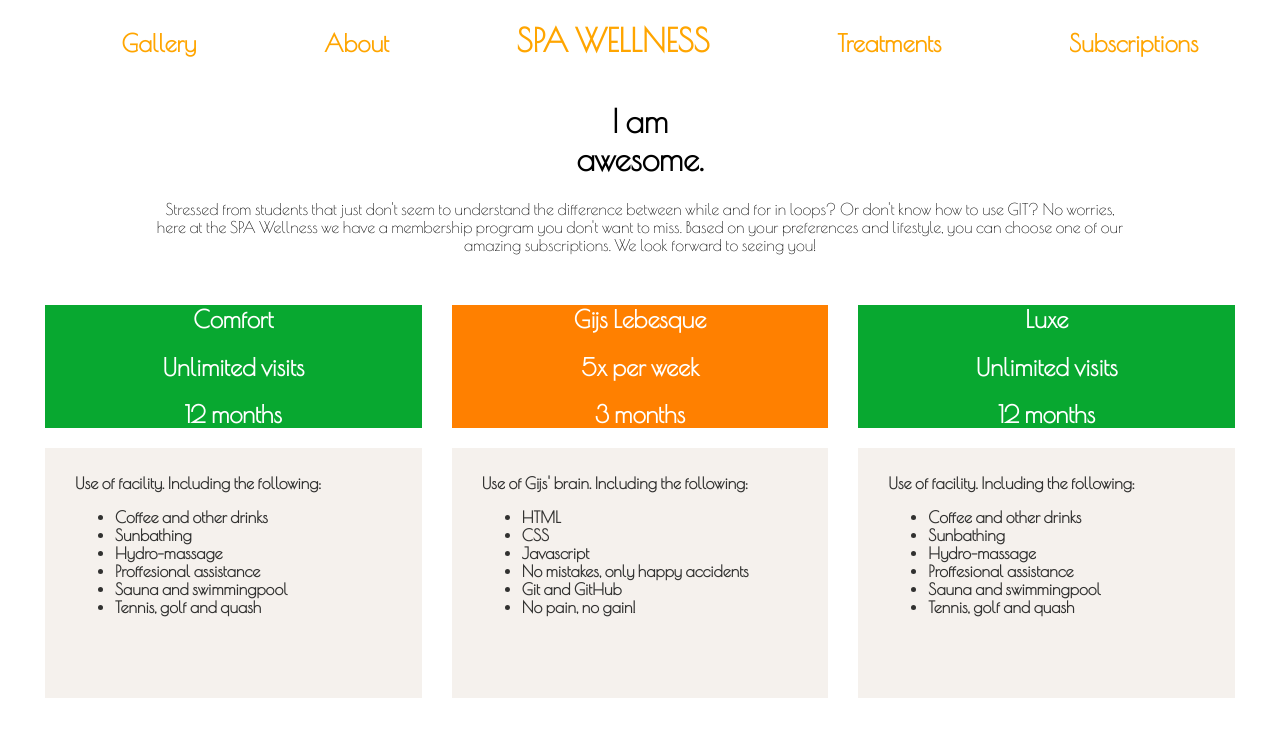
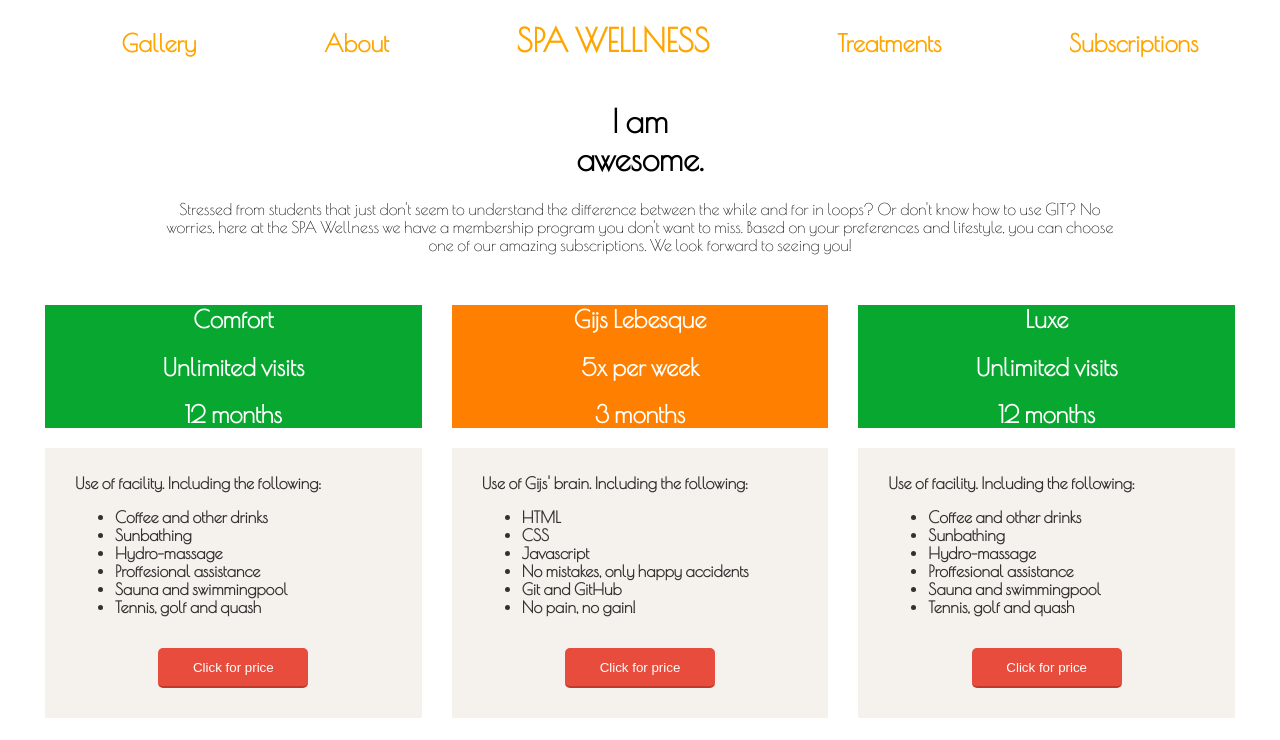
Before and after one commit to theprogfrog/Business_Website, a plain HTML site: page subscription.html in a window 1280 px wide. Shown: the top 740 px of the page. Drawn offline with nearby package versions, Linux system fonts and the light colour scheme.

Commit message:
testing for myself

```diff
--- a/subscription.css
+++ b/subscription.css
@@ -130,8 +130,8 @@ a { color: inherit; }
 /* Show Button */
 
 .show{
-  position: absolute;
-  top: 100%;
+  position: relative;
+  top: 70%;
   left: 50%;
   width: 150px;
   height: 40px;
@@ -165,7 +165,6 @@ a { color: inherit; }
   color: #fff;
   cursor: pointer;
   border: 0;
-
 }
 
 /* The mask */
@@ -223,11 +222,6 @@ a { color: inherit; }
   opacity: 1;
   transform: translateY(0);
 }
-
-
-
-
-
 
 
 
--- a/subscription.html
+++ b/subscription.html
@@ -49,7 +49,7 @@
 <h1> I am <div id="rotate"> <div>awesome.</div> <div>teacher of  the year.</div> <div>unbeatable.</div> <div>indestructible.</div> </div> </h1>
 
 
-<p id="introductiontext"> Stressed from students that just don't seem to understand the difference between while and for in loops? Or don't know how to use GIT? No worries, here at the SPA Wellness we have a membership program you don't want to miss. Based on your preferences and lifestyle, you can choose one of our amazing subscriptions. We look forward to seeing you! </p>
+<p id="introductiontext"> Stressed from students that just don't seem to understand the difference between the while and for in loops? Or don't know how to use GIT? No worries, here at the SPA Wellness we have a membership program you don't want to miss. Based on your preferences and lifestyle, you can choose one of our amazing subscriptions. We look forward to seeing you! </p>
 
 <div class ="flex-parent">  <!-- speel met de achtergrond etc. -->
 	<div class="flex-child">
```
